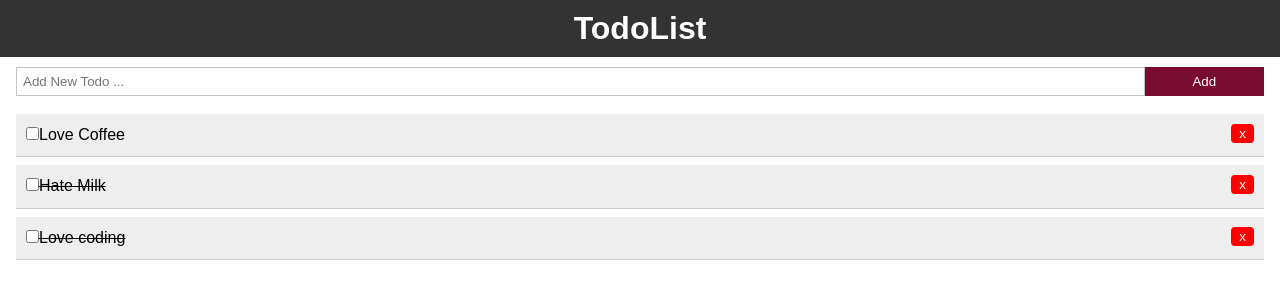
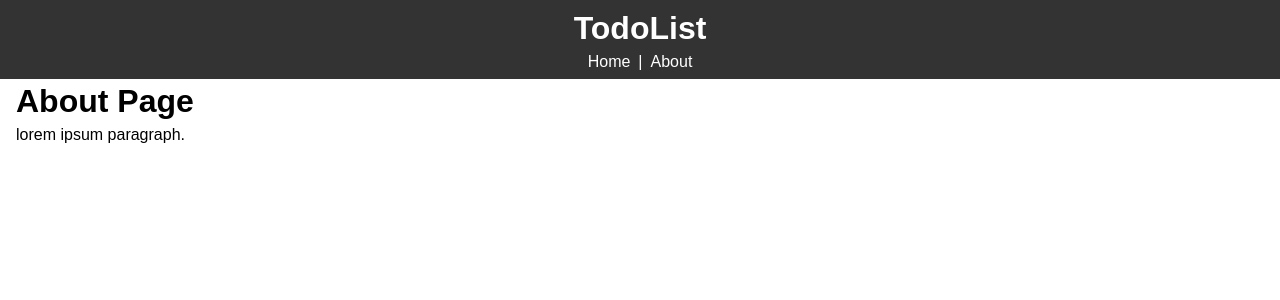
Before and after one commit to artmarydotir/litti_01, a React (Create React App) app: page /about in a window 1280 px wide. Shown: the top 300 px of the page. Built offline with nearby package versions, Linux system fonts and the light colour scheme.

Commit message:
add router.

```diff
--- a/package.json
+++ b/package.json
@@ -8,6 +8,7 @@
     "@testing-library/user-event": "^7.1.2",
     "react": "^16.13.1",
     "react-dom": "^16.13.1",
+    "react-router-dom": "^5.1.2",
     "react-scripts": "3.4.1"
   },
   "scripts": {
--- a/src/App.js
+++ b/src/App.js
@@ -1,7 +1,9 @@
 import React from 'react';
+import {BrowserRouter as Router, Route } from 'react-router-dom'
 import Todo from './components/Todos';
 import AddTodo from './components/AddTodo';
 import Header from './components/Layout/Header';
+import About from './components/pages/About';
 import { v4 as uuidv4 } from 'uuid';
 
 import './App.css';
@@ -60,17 +62,26 @@
   render() {
     console.log(this.state.todos);
     return (
+      <Router>
         <div>
           <Header />
           <div className="container">
+            <Route exact path="/" render={props =>(
+              <React.Fragment>
                 <AddTodo addTodo={this.addNewTodo} />
                 <Todo
                   todos={ this.state.todos }
                   markAsComplete={this.topLevelComplete}
                   deltTask={this.deltTask}
                 />
+              </React.Fragment>
+            )}>
+            </Route>
+            <Route path="/about" component={ About }/>
           </div>
         </div>
+      </Router>
+
     );
   }
 }
--- a/src/components/AddTodo.js
+++ b/src/components/AddTodo.js
@@ -18,7 +18,7 @@
     if(this.state.title !== '') {
       this.props.addTodo(this.state.title);
     } else {
-      alert("Shame on you, Empty task? Raally?")
+      alert("Shame on you, Empty task? Really?")
     }
     this.setState({
       title: ''
--- a/src/components/Layout/Header.js
+++ b/src/components/Layout/Header.js
@@ -1,4 +1,5 @@
 import React from 'react';
+import { Link } from 'react-router-dom';
 
 export default function Header() {
   return (
@@ -6,6 +7,15 @@
       <h1>
         TodoList
       </h1>
+      <div>
+        <Link to="/" style={linkStyle}>
+          Home
+        </Link>
+        |
+        <Link to="/about" style={linkStyle}>
+          About
+        </Link>
+      </div>
     </header>
   )
 }
@@ -15,3 +25,7 @@
   textAlign: 'center',
   padding: '6px'
 }
+const linkStyle = {
+  color: '#fff',
+  padding: '4px 8px'
+}
--- /dev/null
+++ b/src/components/pages/About.js
@@ -0,0 +1,19 @@
+import React, { Component } from 'react'
+
+export class About extends Component {
+
+  render() {
+    return (
+      <React.Fragment>
+        <h1>
+          About Page
+        </h1>
+        <p>
+          lorem ipsum paragraph.
+        </p>
+      </React.Fragment>
+    )
+  }
+}
+
+export default About
```
Also changed, not shown: 1 other file (tests, documents, lock files or other folders). Lines whose indentation alone changed are shown as unchanged.
